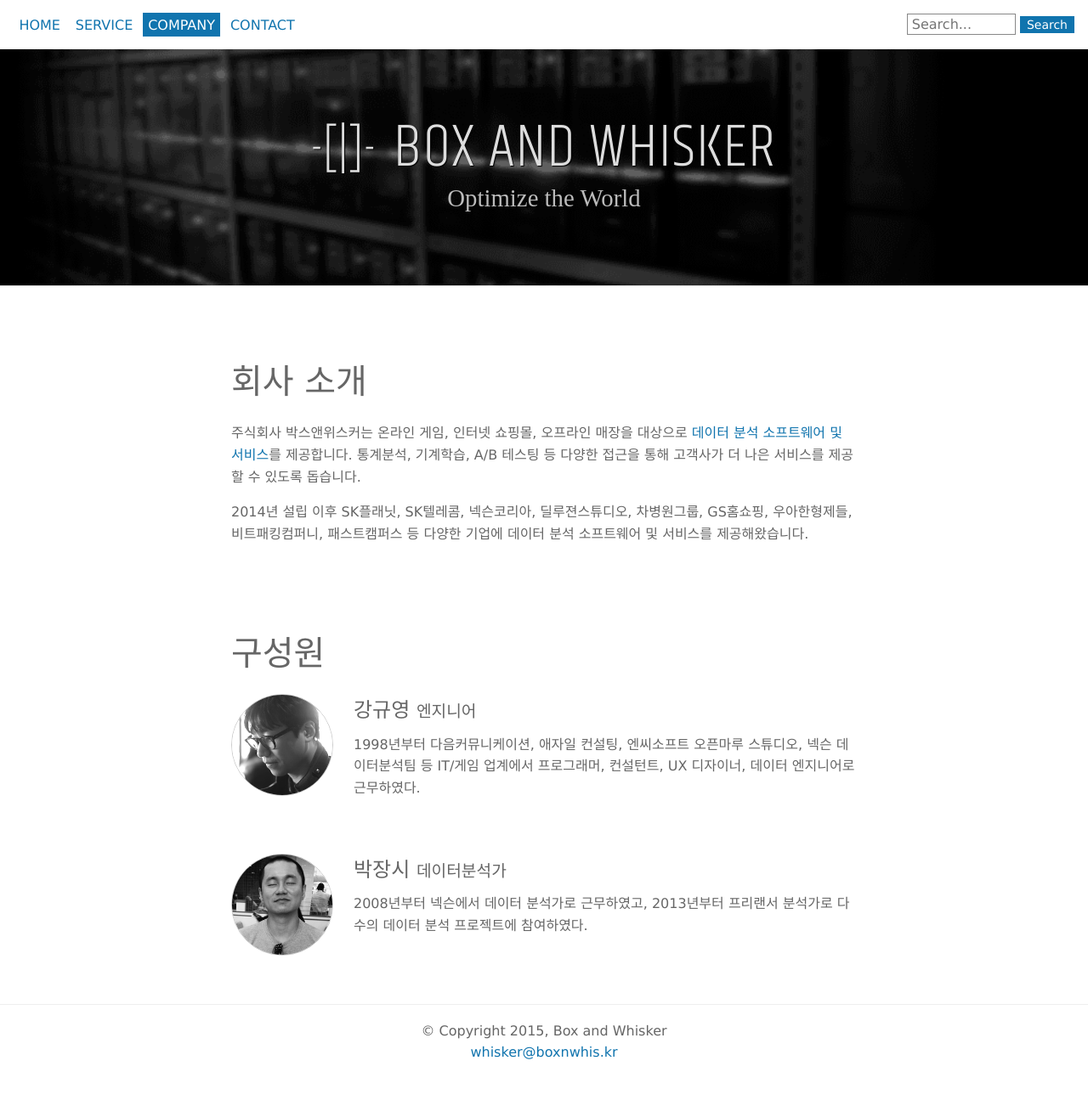
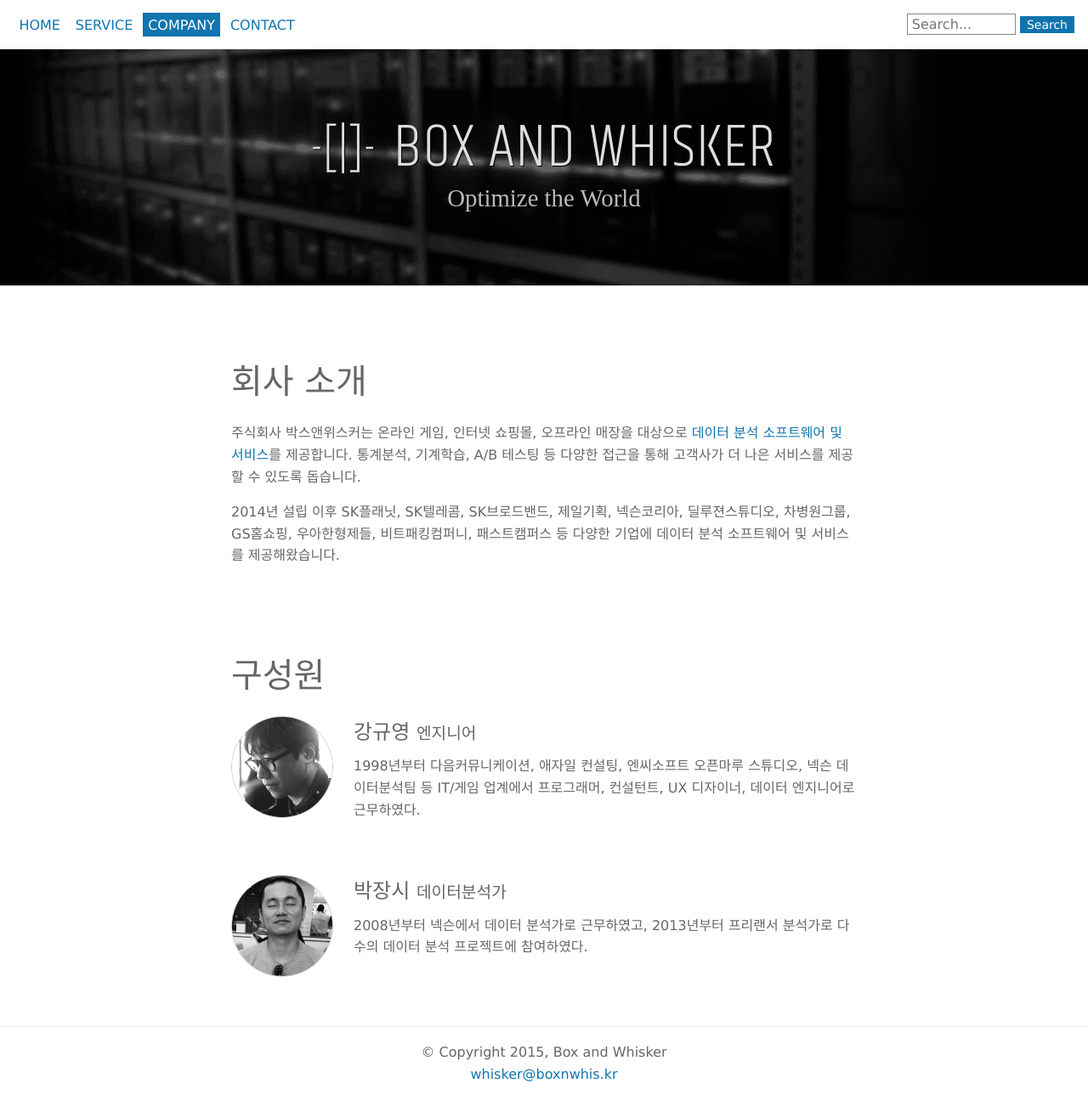
Before and after one commit to boxnwhiskr/boxnwhiskr.github.io, a Jekyll site: the page built from company.html, in a window 1280 px wide. Shown: the whole page at 85% size. Built offline with Jekyll 4.4.1, drawn with Linux system fonts in a browser that asks for light colours; nearby versions of some CDN libraries; some web fonts are replaced; before the commit the page ends 1270 px from its top, so only the background shows below that.

Commit message:
Add clients

```diff
--- a/company.html
+++ b/company.html
@@ -9,7 +9,7 @@ title: Company
     제공합니다. 통계분석, 기계학습, A/B 테스팅 등 다양한 접근을 통해 고객사가 더 나은 서비스를 제공할 수 있도록 돕습니다.
     </p>
     <p>
-    2014년 설립 이후 SK플래닛, SK텔레콤, 넥슨코리아, 딜루젼스튜디오, 차병원그룹, GS홈쇼핑, 우아한형제들, 비트패킹컴퍼니, 패스트캠퍼스 등 다양한 기업에 데이터 분석 소프트웨어 및 서비스를 제공해왔습니다.
+    2014년 설립 이후 SK플래닛, SK텔레콤, SK브로드밴드, 제일기획, 넥슨코리아, 딜루젼스튜디오, 차병원그룹, GS홈쇼핑, 우아한형제들, 비트패킹컴퍼니, 패스트캠퍼스 등 다양한 기업에 데이터 분석 소프트웨어 및 서비스를 제공해왔습니다.
     </p>
 </section>
 
```
